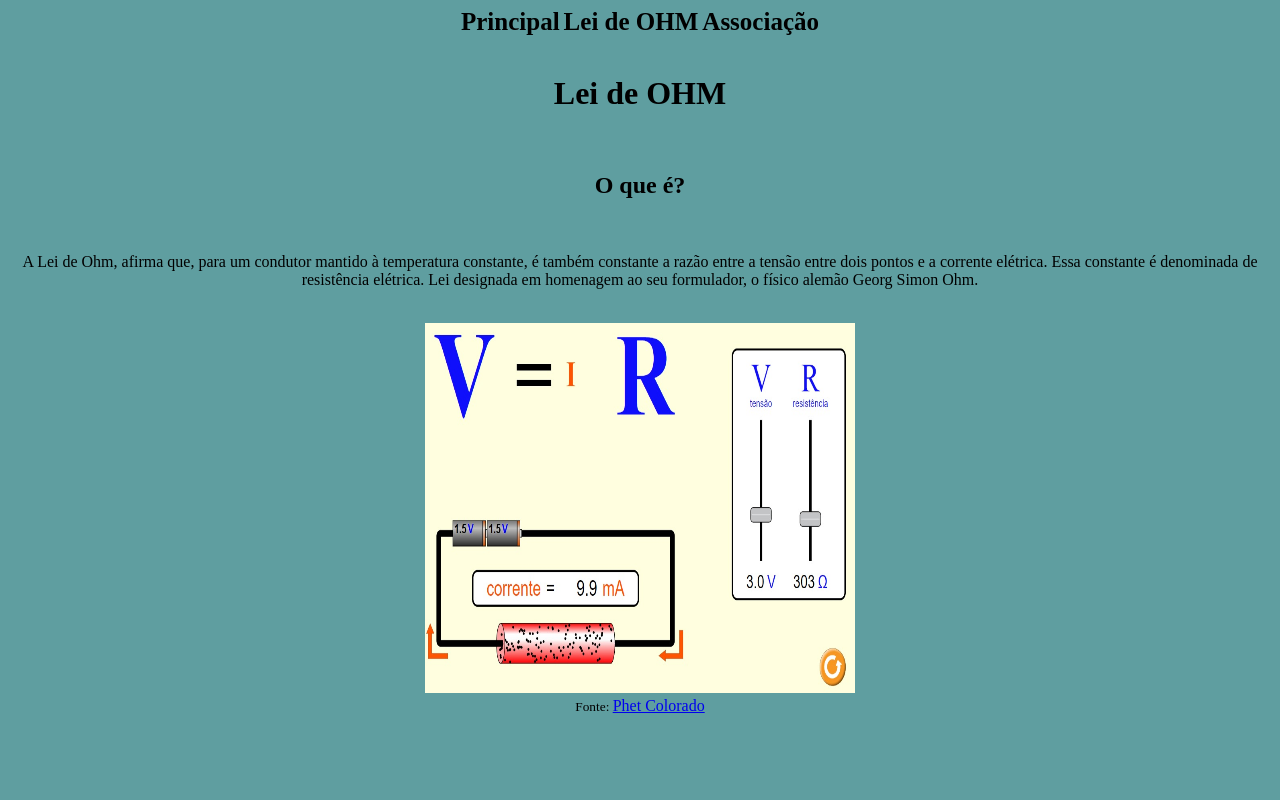
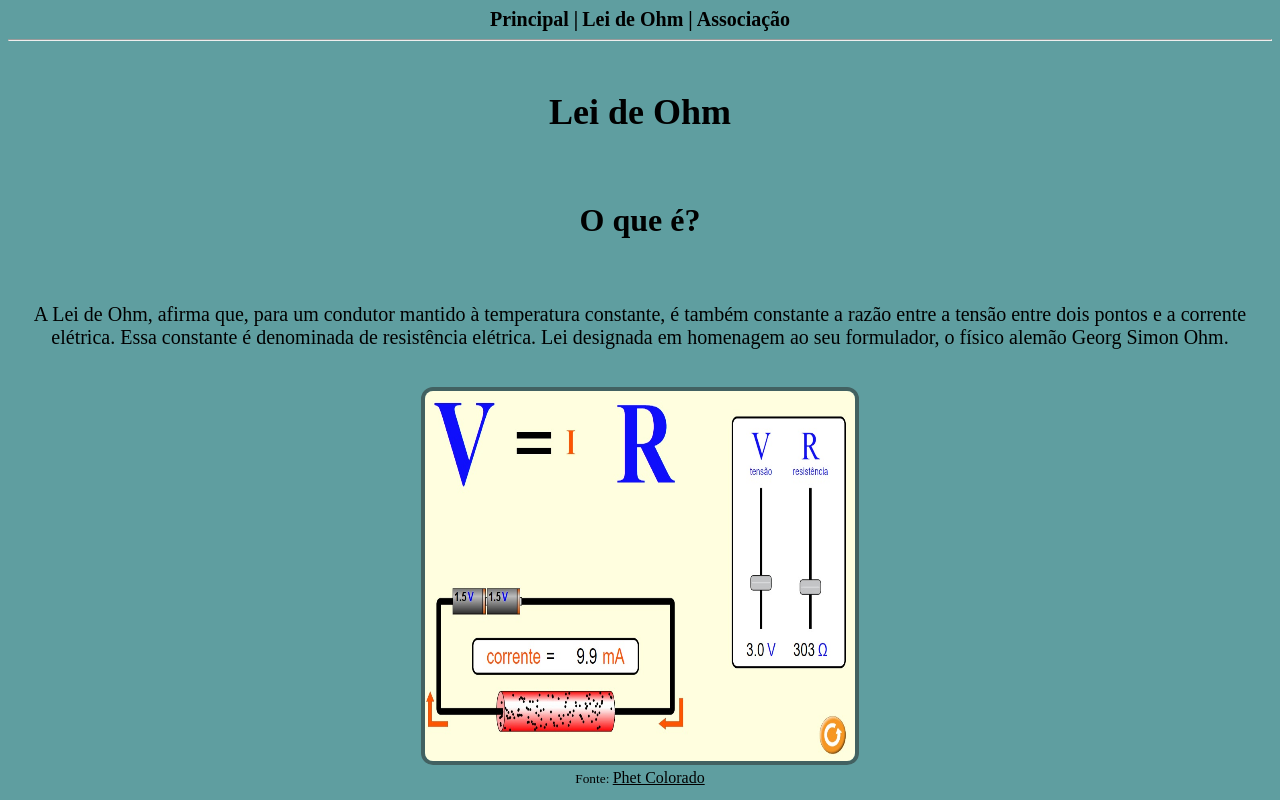
Before and after one commit to GabrielDevs05/TinkerCad, a plain HTML site: page lei_de_ohm.html in a window 1280 px wide. Drawn offline with Linux system fonts and the light colour scheme.

Commit message:
segunda versao

```diff
--- a/lei_de_ohm.html
+++ b/lei_de_ohm.html
@@ -8,12 +8,15 @@
 </head>
 <body>
     <nav>
-        <a href="./index.html">Principal</a>
-        <a href="./lei_de_ohm.html">Lei de OHM</a>
-        <a href="./associacao.html">Associação</a>
+        <a href="./index.html">Principal </a>
+        <a href="">|</a>
+        <a href="./lei_de_ohm.html"> Lei de Ohm </a>
+        <a href="">|</a>
+        <a href="./associacao.html"> Associação</a>
+        <hr>
     </nav>
     <br>
-    <h1>Lei de OHM</h1>
+    <h1>Lei de Ohm</h1>
     <br>
     <h2>O que é?</h2>
     <br>
--- a/style.css
+++ b/style.css
@@ -9,12 +9,33 @@ nav{
 }
 
 nav a{
-    font-size: 25px;
+    font-size: 20px;
     text-decoration: none;
     color: black;
     font-weight: bold;
 }
 
 a:hover{
-    background-color: rgb(233, 228, 227);
+    background-color: rgb(231, 221, 219);
 }
+
+h1 {
+    font-size: 36px;
+}
+
+h2 {
+    font-size: 32px;
+}
+
+p {
+    font-size: 20px;
+}
+
+div img{
+    border: solid rgb(66, 97, 97) 4px;
+    border-radius: 12px;
+}
+
+div a{
+    color: black;
+}
```
Also changed, not shown: associacao.html (+6 -3 lines), index.html (+6 -3 lines).
